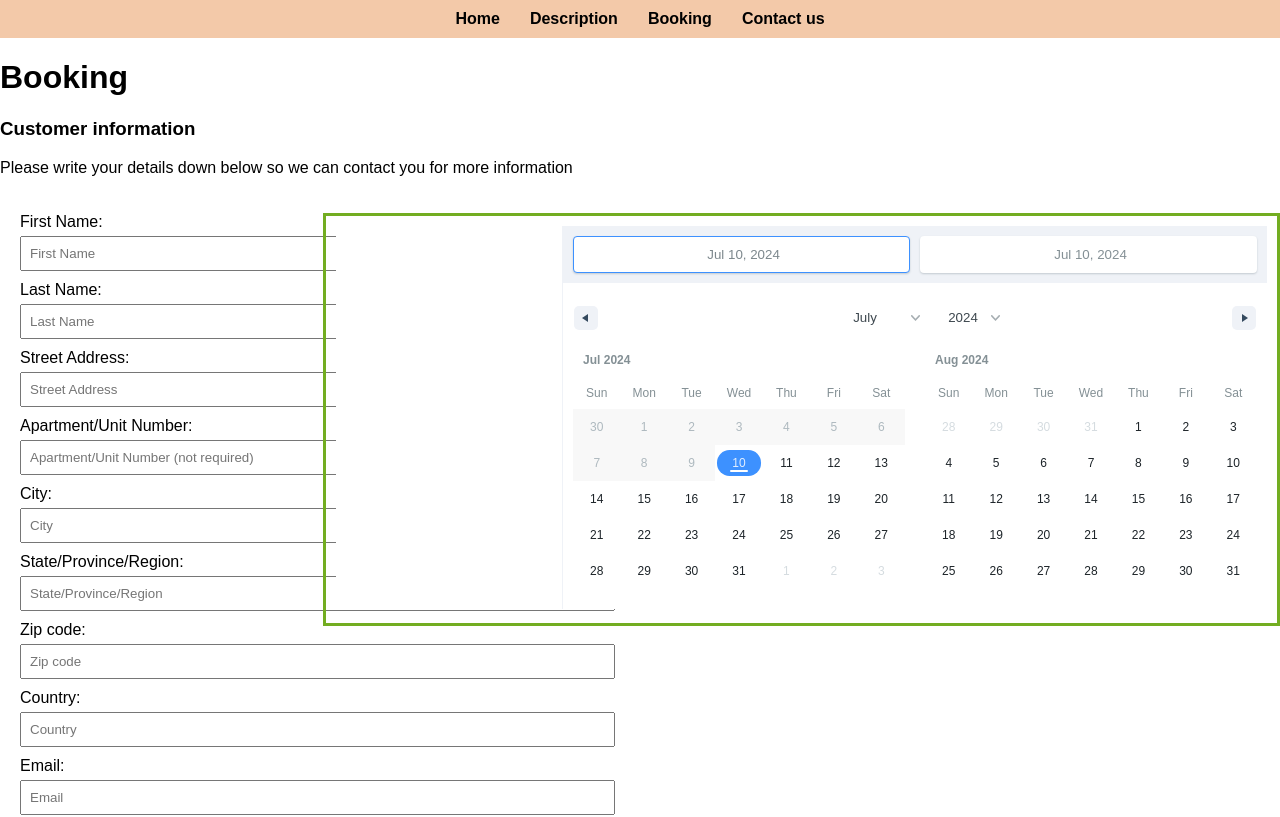
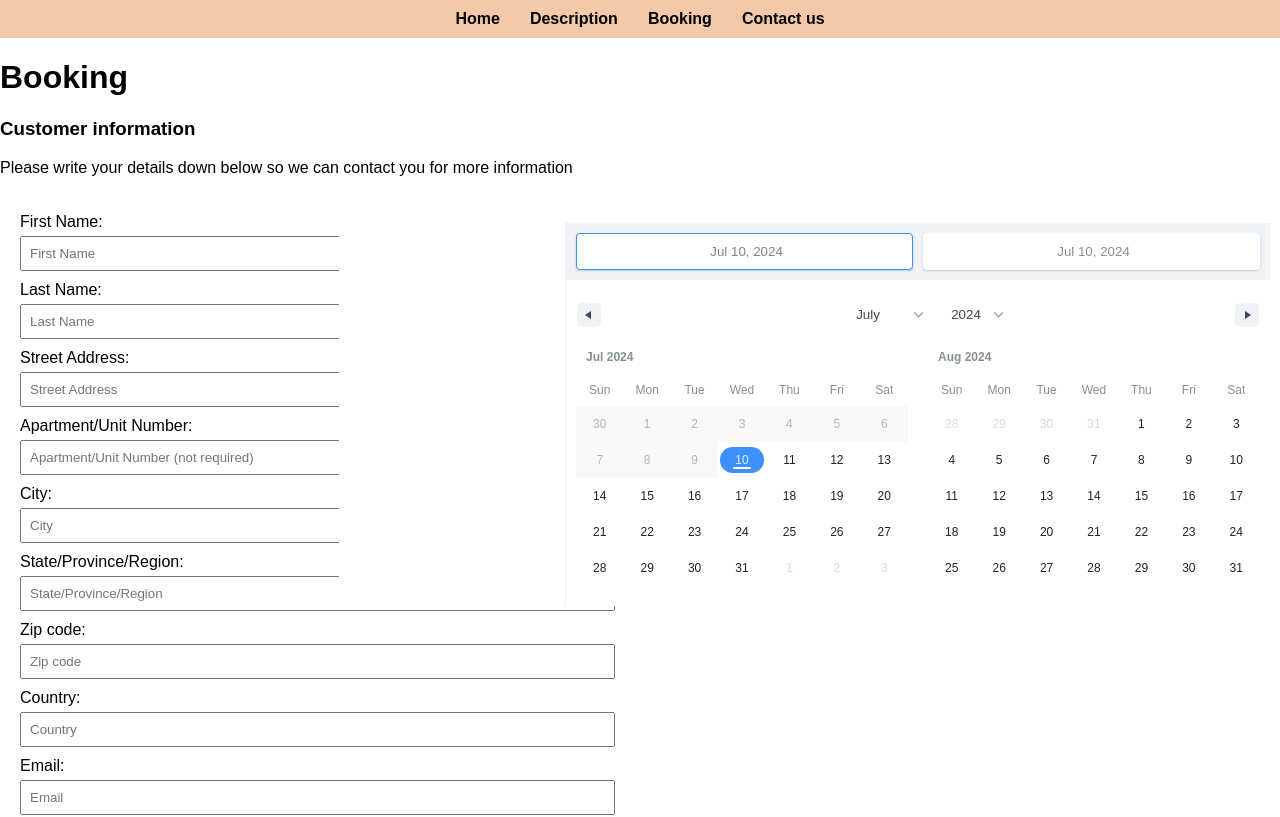
Before and after one commit to PetterHoff/Web, a React (Vite) app in the folder React-Web/: page /booking in a window 1280 px wide. Shown: the top 817 px of the page. Built offline with nearby package versions, Linux system fonts and the light colour scheme.

Commit message:
Update calendar_new.css

```diff
--- a/React-Web/src/components/Calendar/calendar_new.css
+++ b/React-Web/src/components/Calendar/calendar_new.css
@@ -41,8 +41,6 @@
  /* Reduce width to fit form and calendar properly */
   position: absolute;
   right: 0px;
-
-  border: 3px solid #73AD21;
   padding: 10px;
 }
 
```
